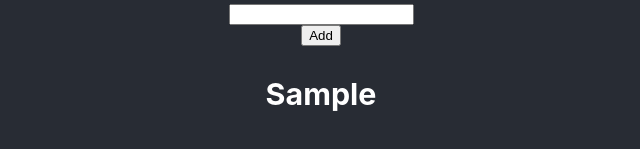
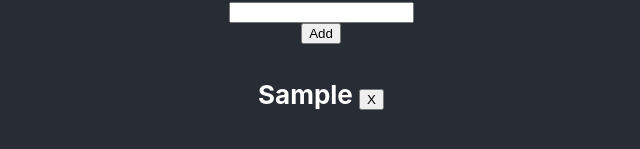
Before and after one commit to ESMAT001/React101, a React (Create React App) app: page / in a window 1280 px wide. Both pictures are taken after typing "Sample" into the empty fields and a click on the button "Add". Shown: the part 487-636 px from the top of the page, without its empty margins (319-959 px from the left). Built offline with nearby package versions, Linux system fonts and the light colour scheme.

Commit message:
delete button added for each item

```diff
--- a/src/components/FormPeople.js
+++ b/src/components/FormPeople.js
@@ -6,9 +6,10 @@ export class FormPeople extends Component {
 
         this.state = {
             people: [],
-            value: ''
+            value: '',
+            index: 0
         }
-        this.inputRef=React.createRef();
+        this.inputRef = React.createRef();
     }
     handleChange = e => {
         this.setState({
@@ -17,12 +18,23 @@ export class FormPeople extends Component {
     }
     handleAdd = e => {
         const lst = this.state.people;
-        lst.push(this.inputRef.current.value);
+        lst.push([this.inputRef.current.value, this.state.index]);
         this.setState({
-            people: lst
-        },()=>{
-            this.inputRef.current.value=""
-        } )
+            people: lst,
+            index: this.state.index + 1,
+            value: ""
+        }, () => {
+            this.inputRef.current.value = ""
+        })
+    }
+    removePerson = i => {
+        const ls = this.state.people.filter((person) => {
+            return person[1] !== i;
+        })
+
+        this.setState({
+            people: ls
+        })
     }
     render() {
         return (
@@ -30,7 +42,13 @@ export class FormPeople extends Component {
                 <input type="text" value={this.state.value} onChange={this.handleChange} ref={this.inputRef} />
                 <button onClick={this.handleAdd} >Add</button>
                 {
-                    this.state.people.map((person, i) => <h3 key={i} >{person}</h3>)
+                    this.state.people.map((person) => {
+                        return (
+                            <h4 key={person[1]} >
+                                {person[0]} <button onClick={() => { this.removePerson(person[1]) }} >X</button>
+                            </h4>
+                        )
+                    })
                 }
             </React.Fragment>
         )
```
